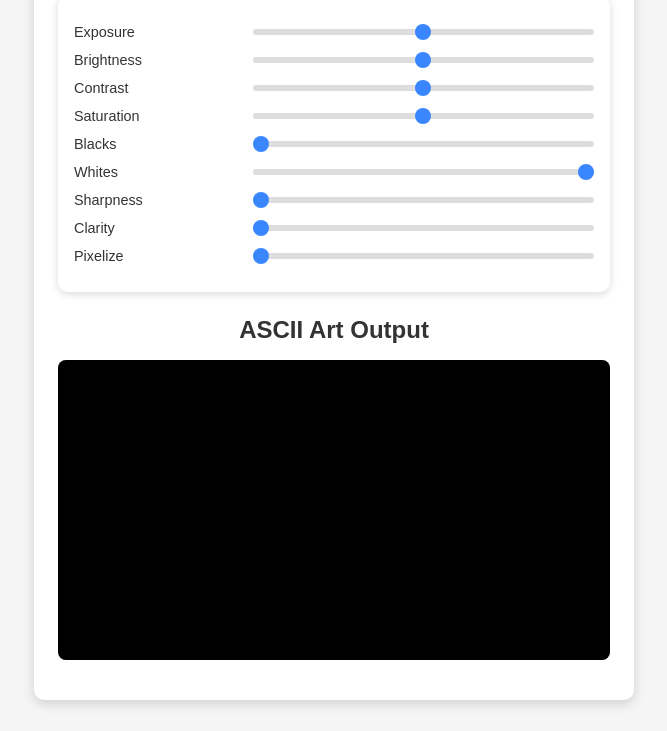
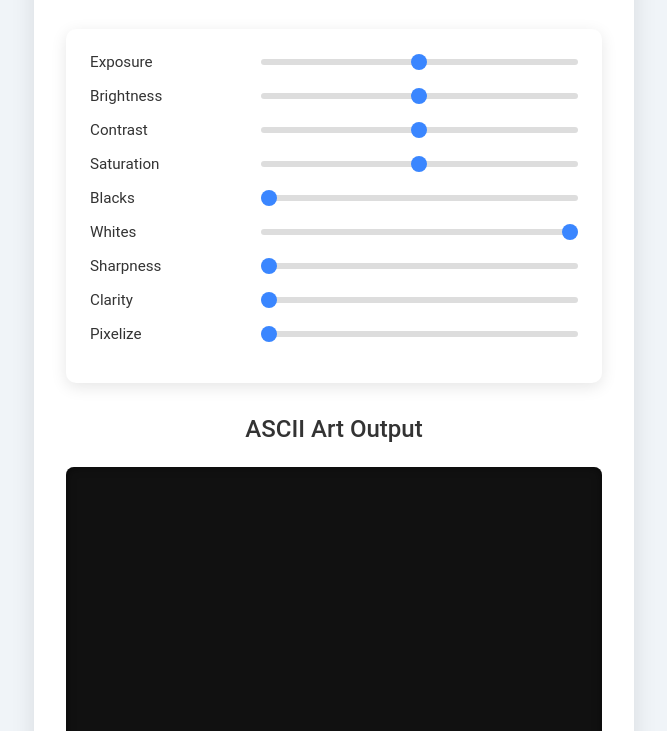
Before and after one commit to ME-YOU-SICK/ASCIIArt, a plain HTML site: page index.html in a window 1280 px wide. Shown: the part 161-892 px from the top of the page, without its empty margins (306-973 px from the left). Drawn offline with Linux system fonts and the light colour scheme.

Commit message:
Update index.html

```diff
--- a/index.html
+++ b/index.html
@@ -4,139 +4,8 @@
   <meta charset="UTF-8" />
   <meta name="viewport" content="width=device-width, initial-scale=1" />
   <title>Advanced Image to ASCII Art Editor</title>
-  <style>
-    /* CSS Variables for easy theming */
-    :root {
-      --main-bg: #f5f5f5;
-      --control-bg: #fff;
-      --control-shadow: rgba(0, 0, 0, 0.15);
-      --accent-color: #3a86ff;
-      --text-color: #333;
-      --ascii-bg: #000;
-      --ascii-text: #fff;
-    }
-
-    /* Global Reset & Box Sizing */
-    * {
-      box-sizing: border-box;
-      margin: 0;
-      padding: 0;
-    }
-
-    /* Body & Container Styling */
-    body {
-      font-family: Arial, sans-serif;
-      background: var(--main-bg);
-      color: var(--text-color);
-      display: flex;
-      justify-content: center;
-      align-items: center;
-      padding: 1rem;
-      min-height: 100vh;
-    }
-    .container {
-      width: 100%;
-      max-width: 600px;
-      background: #fff;
-      border-radius: 10px;
-      padding: 1.5rem;
-      box-shadow: 0 4px 12px var(--control-shadow);
-    }
-
-    /* Headings */
-    h1, h2 {
-      text-align: center;
-      margin-bottom: 1rem;
-    }
-
-    /* File Input */
-    #upload {
-      display: block;
-      margin: 1rem auto 1.5rem auto;
-      font-size: 1rem;
-      padding: 0.5rem;
-    }
-
-    /* Controls Box */
-    #controls {
-      background: var(--control-bg);
-      border-radius: 10px;
-      padding: 1rem;
-      margin-bottom: 1.5rem;
-      box-shadow: 0 2px 8px var(--control-shadow);
-    }
-
-    .slider {
-      display: flex;
-      align-items: center;
-      margin: 0.75rem 0;
-    }
-
-    .slider label {
-      flex: 1;
-      margin-right: 0.5rem;
-      font-size: 0.9rem;
-    }
-
-    .slider input[type="range"] {
-      flex: 2;
-      -webkit-appearance: none;
-      appearance: none;
-      width: 100%;
-      height: 6px;
-      border-radius: 5px;
-      background: #ddd;
-      outline: none;
-      transition: background 0.3s ease;
-    }
-
-    /* Custom Range Thumb Styling */
-    .slider input[type="range"]::-webkit-slider-thumb {
-      -webkit-appearance: none;
-      appearance: none;
-      width: 16px;
-      height: 16px;
-      border-radius: 50%;
-      background: var(--accent-color);
-      cursor: pointer;
-      transition: background 0.3s ease;
-    }
-    .slider input[type="range"]::-moz-range-thumb {
-      width: 16px;
-      height: 16px;
-      border-radius: 50%;
-      background: var(--accent-color);
-      cursor: pointer;
-      transition: background 0.3s ease;
-    }
-
-    /* ASCII Art Output Box */
-    #asciiArt {
-      width: 100%;
-      height: 300px;          /* Fixed height for output */
-      overflow: hidden;       /* Hide scrollbars */
-      padding: 1rem;
-      background: var(--ascii-bg);
-      color: var(--ascii-text);
-      font-family: 'Courier New', Courier, monospace;
-      white-space: pre;
-      border-radius: 8px;
-      box-shadow: inset 0 0 10px rgba(0,0,0,0.5);
-      margin-bottom: 1rem;
-      /* Start with a base font size */
-      font-size: 16px;
-    }
-
-    /* Responsive Adjustments */
-    @media (max-width: 600px) {
-      .container {
-        padding: 1rem;
-      }
-      #asciiArt {
-        height: 250px;
-      }
-    }
-  </style>
+  <!-- Link to the external CSS file -->
+  <link rel="stylesheet" href="styles.css" />
 </head>
 <body>
   <div class="container">
@@ -316,12 +185,12 @@
 
       // Optionally apply sharpening if sharpness is greater than 0.
       if (sharpness > 0) {
-        imageData = blendImages(imageData, applyConvolution(imageData, sharpenKernel()), sharpness/5);
+        imageData = blendImages(imageData, applyConvolution(imageData, sharpenKernel()), sharpness / 5);
       }
 
       // Optionally apply clarity (using a simple unsharp mask technique).
       if (clarity > 0) {
-        imageData = blendImages(imageData, unsharpMask(imageData), clarity/5);
+        imageData = blendImages(imageData, unsharpMask(imageData), clarity / 5);
       }
 
       // Generate ASCII art from the processed image.
@@ -387,15 +256,15 @@
     // Helper: Convert HSL to RGB.
     function hslToRgb(h, s, l) {
       let r, g, b;
-      if(s === 0) {
+      if (s === 0) {
         r = g = b = l * 255;
       } else {
         const hue2rgb = function(p, q, t) {
-          if(t < 0) t += 1;
-          if(t > 1) t -= 1;
-          if(t < 1/6) return p + (q - p) * 6 * t;
-          if(t < 1/2) return q;
-          if(t < 2/3) return p + (q - p) * (2/3 - t) * 6;
+          if (t < 0) t += 1;
+          if (t > 1) t -= 1;
+          if (t < 1/6) return p + (q - p) * 6 * t;
+          if (t < 1/2) return q;
+          if (t < 2/3) return p + (q - p) * (2/3 - t) * 6;
           return p;
         };
         const q = l < 0.5 ? l * (1 + s) : l + s - l * s;
```
